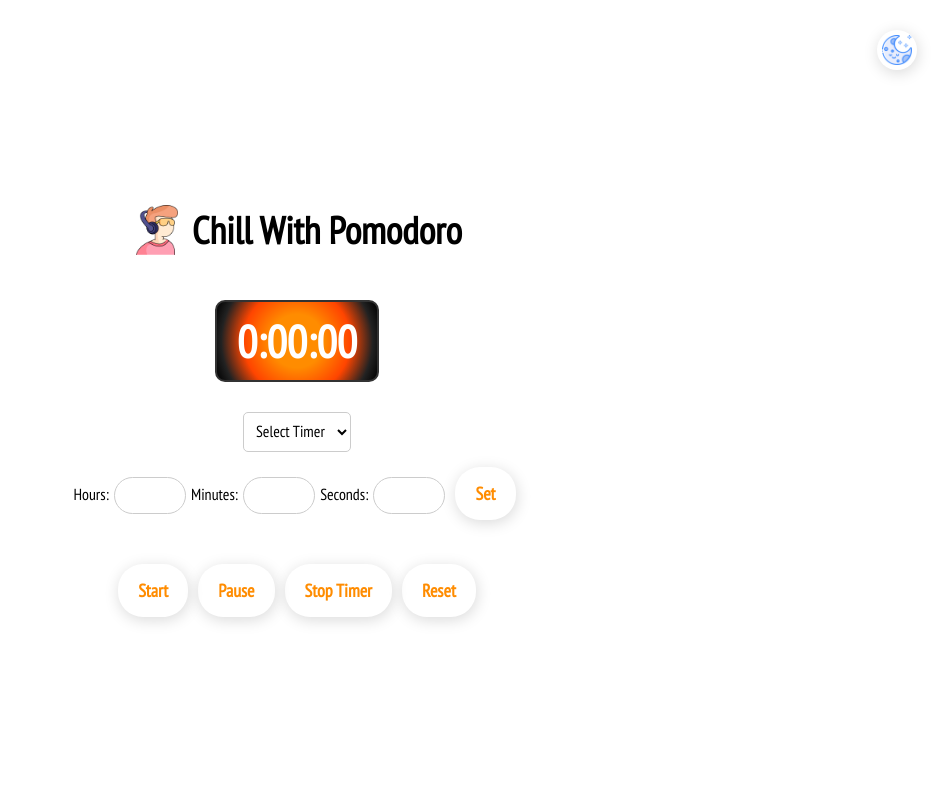
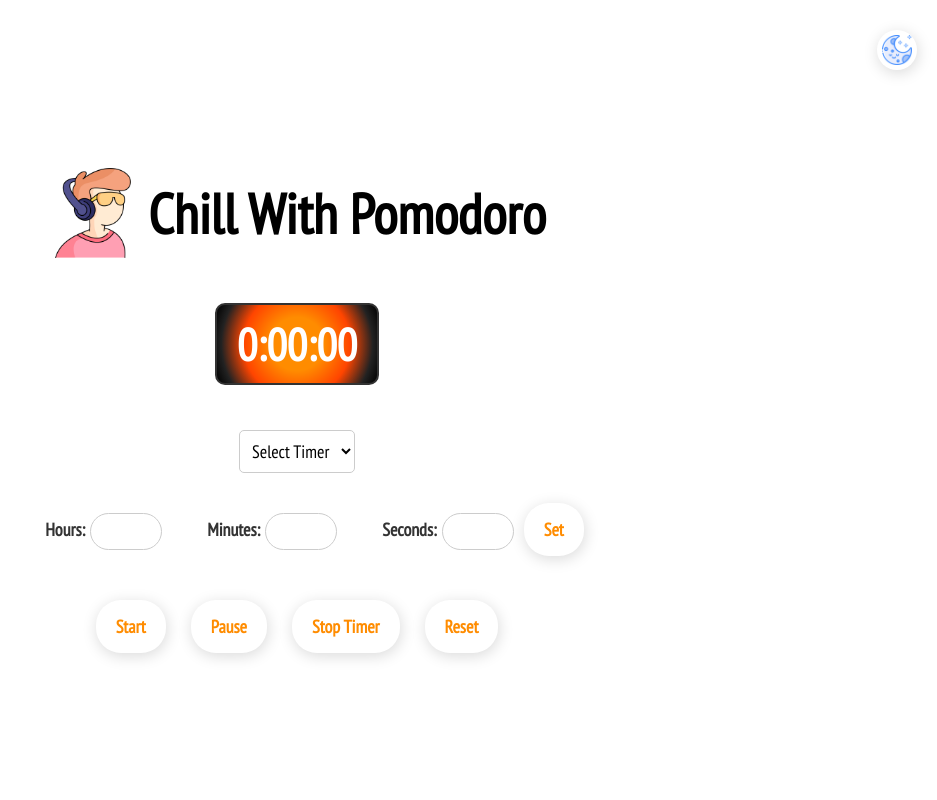
Before and after one commit to Queenofc/Pomodoro_app, a React (Create React App) app: page / in a window 1280 px wide. Shown: the top 800 px of the page, without its empty margins (343-1280 px from the left). Built offline with nearby package versions, Linux system fonts and the light colour scheme.

Commit message:
finished

```diff
--- a/src/components/music.css
+++ b/src/components/music.css
@@ -31,6 +31,62 @@ body {
   margin: 0;
   font-size: 38px; /* Adjust size as needed */
   font-weight: bold;
+}
+
+.custom-time label {
+  font-size: 18px;
+  font-weight: bold;
+  color: #333; /* Change to your preferred color */
+  margin-left: 40px;
+}
+
+.dark-mode .custom-time label {
+  color: white;
+}
+
+
+@media (min-width: 768px) {
+  .title img {
+    width: 70px; /* Increase image size */
+  }
+
+  .title h1 {
+    font-family: "PT Sans Narrow", sans-serif;
+    margin: 0;
+    font-size: 48px; /* Increase font size */
+    font-weight: bold;
+  }
+  .controls {
+    margin-top: 20px;
+    padding: 14px;
+    border-radius: 25px;
+    display: flex; /* Enables flexbox */
+    gap: 15px; /* Adds space between child elements */
+    flex-wrap: wrap; /* Ensures responsiveness */
+    justify-content: center; /* Centers elements */
+  }
+}
+
+@media (min-width: 1024px) {
+  .title img {
+    width: 90px; /* Even larger image */
+  }
+
+  .title h1 {
+    font-family: "PT Sans Narrow", sans-serif;
+    margin: 0;
+    font-size: 56px; /* Even larger font */
+    font-weight: bold;
+  }
+  .controls {
+    margin-top: 20px;
+    padding: 14px;
+    border-radius: 25px;
+    display: flex; /* Enables flexbox */
+    gap: 15px; /* Adds space between child elements */
+    flex-wrap: wrap; /* Ensures responsiveness */
+    justify-content: center; /* Centers elements */
+  }
 }
 
 /* 🌙 Dark Mode */
@@ -134,11 +190,11 @@ body {
 select {
   font-family: "PT Sans Narrow", sans-serif;
   padding: 8px;
-  margin: 10px;
+  margin: 25px;
   border-radius: 5px;
   background: white;
   border: 1px solid #ccc;
-  font-size: 16px;
+  font-size: 18px;
   cursor: pointer;
   transition: background-color 0.3s ease;
 }
```
